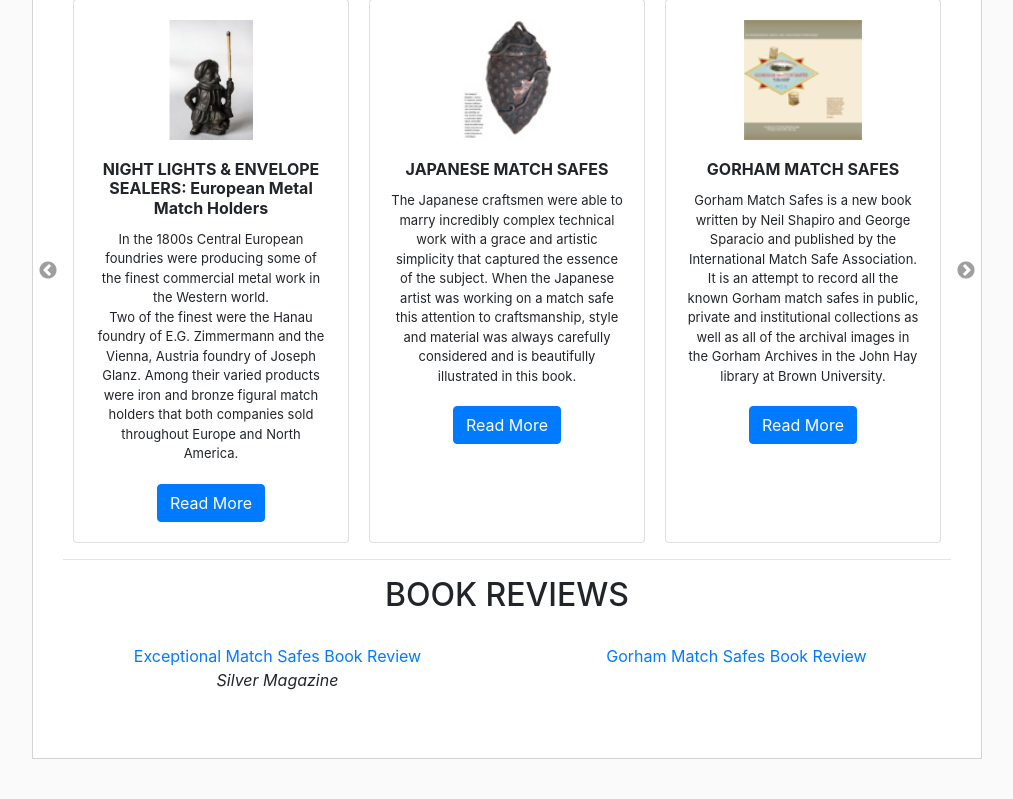
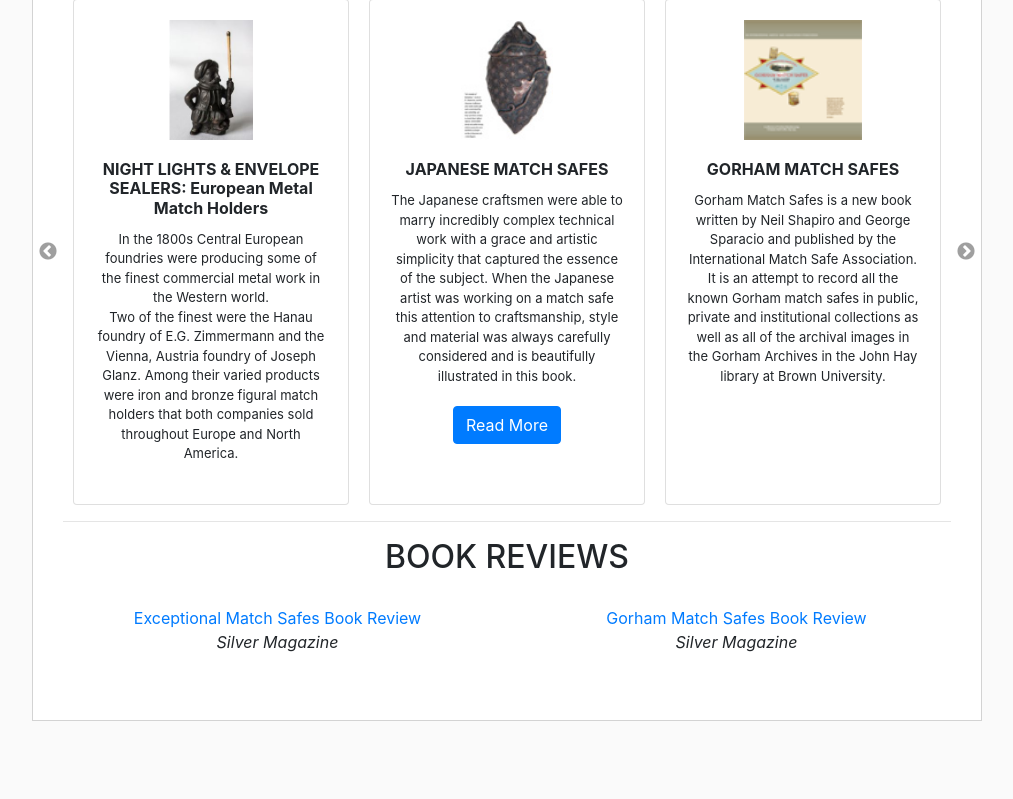
Before and after one commit to neilshapiro/MatchSafeScholar, a PHP site: page /works.php in a window 1280 px wide. Shown: the part 1288-2087 px from the top of the page, without its empty margins (228-1241 px from the left). After the commit the page ends 2009 px from the top, so only its background shows below. Run offline with PHP 8.4, Linux system fonts and the light colour scheme.

Commit message:
removed 'Read More' buttons for books without PDFs in Books section, updated PDF with italics as requested

```diff
--- a/page_start.php
+++ b/page_start.php
@@ -29,9 +29,9 @@
         <div id="site-nav" class="col-md-2">
           <nav class="nav flex-md-column">
             <a class="btn btn-outline-secondary" href="index.php">Gallery</a>
-            <a  style="white-space: normal;" class="btn btn-outline-secondary" href="works.php">Published Works</a>
-            <a  style="white-space: normal;" class="btn btn-outline-secondary" href="exhibition.php">Museum Exhibition</a>
-            <a style="display: inline-block;" class="btn btn-outline-secondary" href="services.php">Services</a>
+            <a style="white-space: normal;" class="btn btn-outline-secondary" href="works.php">Published Works</a>
+            <a style="white-space: normal;" class="btn btn-outline-secondary" href="exhibition.php">Museum Exhibition</a>
+            <a class="btn btn-outline-secondary" href="services.php">Services</a>
             <a class="btn btn-outline-secondary" href="links.php">Links</a>
             <a class="btn btn-outline-secondary" href="contact.php">Contact</a>
           </nav>
--- a/works.php
+++ b/works.php
@@ -36,14 +36,12 @@
                 <div class="card-body">
                   <h6 class="card-title">' . $books[$x]->title . '</h6>
                   <p class="card-text">' . $books[$x]->desc . '</p>
-                </div>
-                <a target="_blank" href="';
-      if ($books[$x]->link === "#") {
-        echo '#" onclick="return false;"';
-      } else {
-        echo 'books/' . $books[$x]->link . '"';
+                </div>';
+
+      if ($books[$x]->link !== "#") {
+        echo '<a target="_blank" href="books/' . $books[$x]->link . '" class="btn btn-primary">Read More</a>';
       }
-      echo 'class="btn btn-primary">Read More</a></div>';
+      echo '</div>';
     }
   ?>
 
@@ -57,6 +55,7 @@
   </div>
   <div class="col-md-6">
     <a target="_blank" href="reviews/GORHAM MATCH SAFES BOOK REVIEW.pdf">Gorham Match Safes Book Review</a>
+    <p><i>Silver Magazine</i></p>
   </div>
 </div>
 
```
Also changed, not shown: 1 other file.
